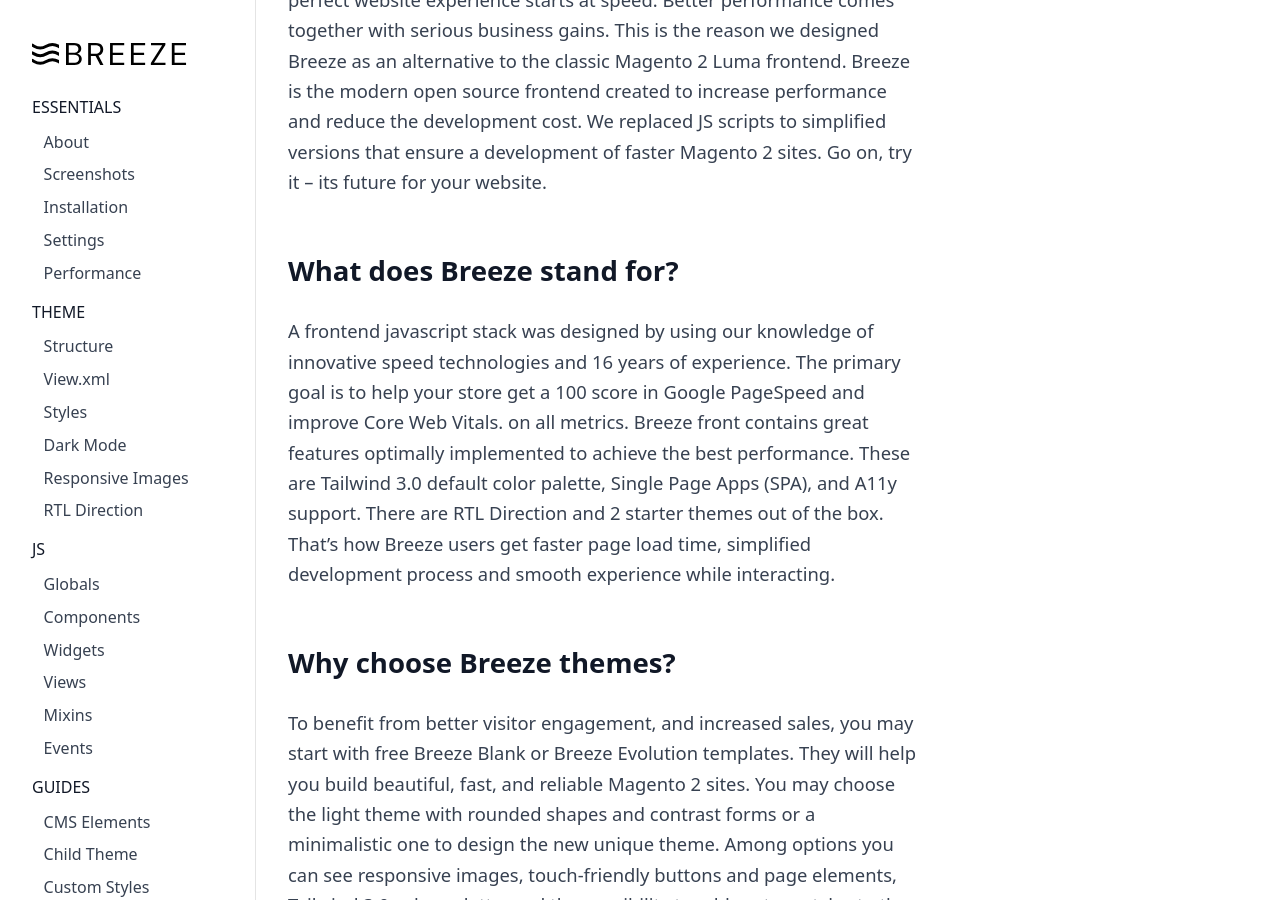
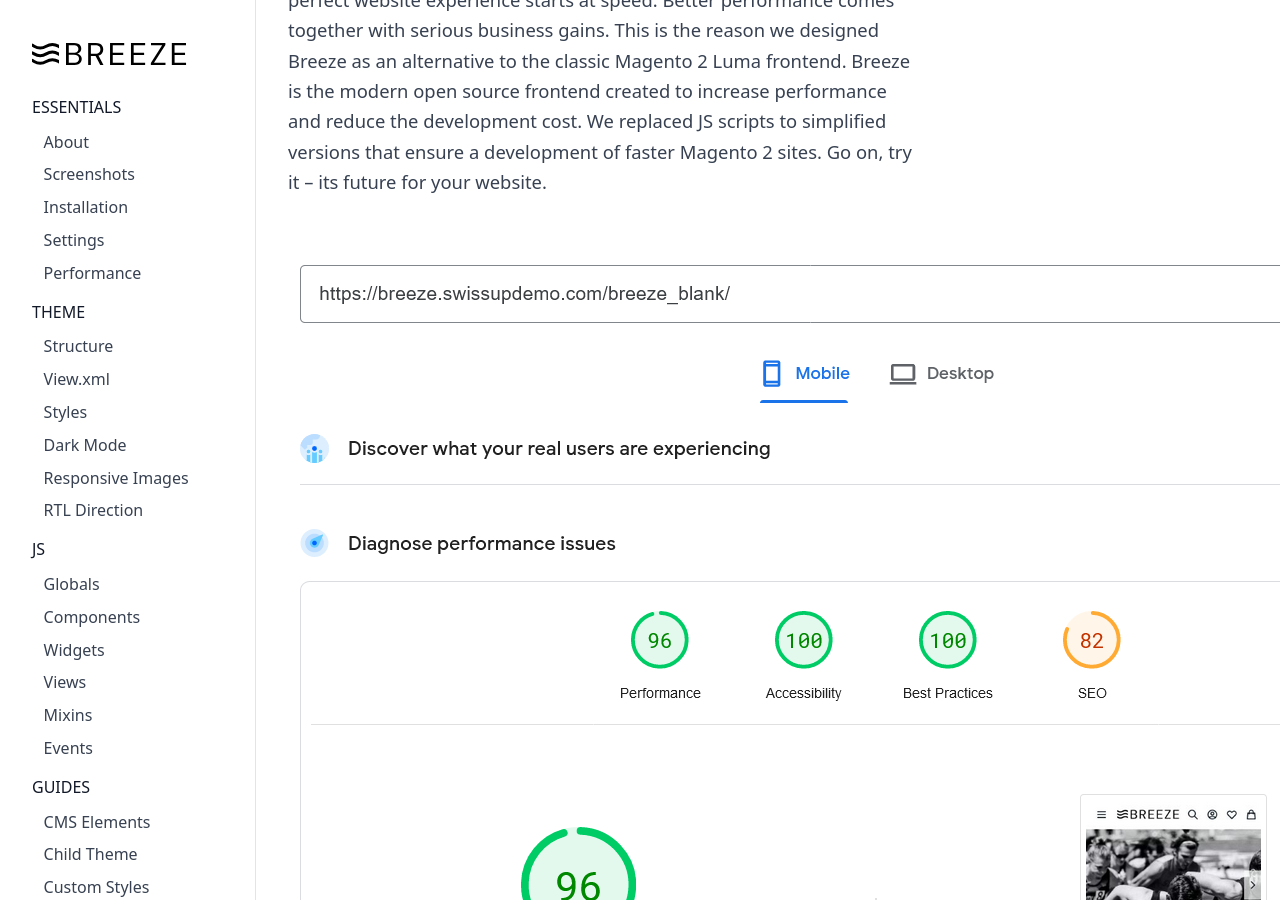
Before and after one commit to breezefront/breezefront.com, a Jekyll site: the page built from introducing-breeze.md, in a window 1280 px wide and 900 px high, scrolled down 414 px. Built offline with Jekyll 4.4.1, drawn with Linux system fonts in a browser that asks for light colours; our own code applies the rules of GitHub Pages for plain Markdown files.

Commit message:
Update introducing-breeze.md

```diff
--- a/introducing-breeze.md
+++ b/introducing-breeze.md
@@ -4,6 +4,8 @@
 ## Introducing Breeze
 
 Breeze is the greatest free product we’ve ever done. We believe the perfect website experience starts at speed. Better performance comes together with serious business gains. This is the reason we designed Breeze as an alternative to the classic Magento 2  Luma frontend. Breeze is the modern open source frontend created to increase performance and reduce the development cost. We replaced JS scripts to simplified versions that ensure a development of faster Magento 2 sites. Go on, try it – its future for your website.
+
+![Breeze frontend perfomance](/assets/img/introducing-breeze/breeze_blank_pagespeed.png)
 
 ## What does Breeze stand for?
 
```
